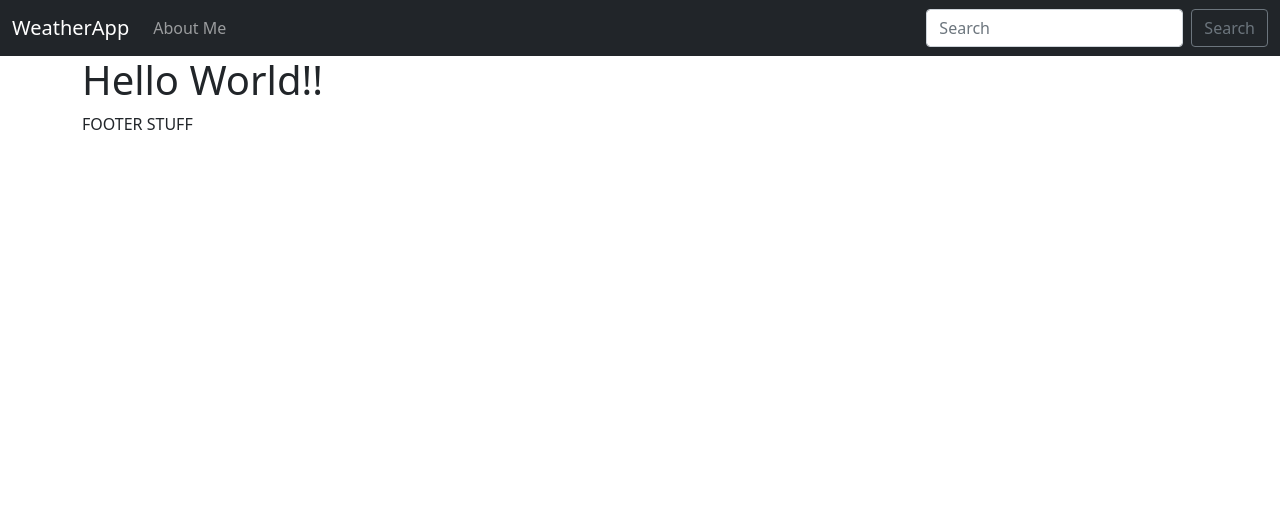
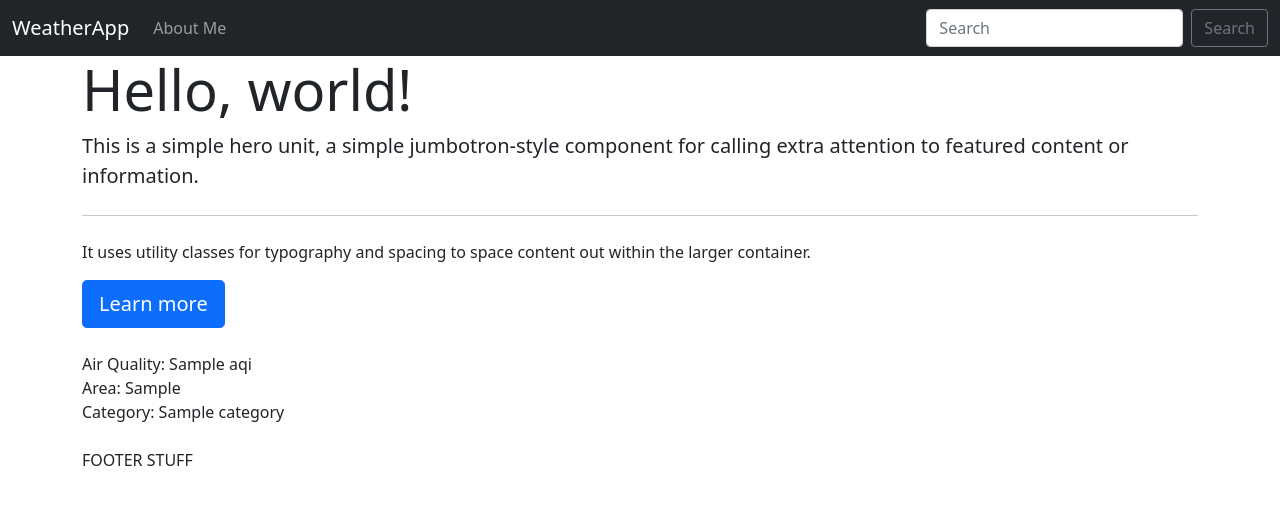
Before and after one commit to Xcheche/weather, a Django app: template lookup/templates/home.html in a window 1280 px wide. Shown: the top 505 px of the page. Run offline with Django 4.2, Linux system fonts and the light colour scheme; the template is opened without the code that fills it: most values are stand-ins (such as "Sample title", 1, 10 or a date in 2020).

Commit message:
jumbotron added

```diff
--- a/lookup/templates/home.html
+++ b/lookup/templates/home.html
@@ -1,5 +1,26 @@
 {% extends 'base.html' %} {% block content %}
+<div class="jumbotron">
+  <h1 class="display-4">Hello, world!</h1>
+  <p class="lead">
+    This is a simple hero unit, a simple jumbotron-style component for calling
+    extra attention to featured content or information.
+  </p>
+  <hr class="my-4" />
+  <p>
+    It uses utility classes for typography and spacing to space content out
+    within the larger container.
+  </p>
+  <a class="btn btn-primary btn-lg" href="#" role="button">Learn more</a>
+</div>
 
-<h1>Hello World!!</h1>
+<br />
 
+<!-- Access Air Quality and Area from the first item in the 'api' list -->
+Air Quality: {{ api.0.AQI }} <br />
+Area: {{ api.0.ReportingArea }} <br />
+Category: {{ api.0.Category.Name }} <br />
+
+<br />
+
+<!-- Access the third item in the 'api' list -->
 {% endblock %}
```
Also changed, not shown: lookup/views.py (+17 -3 lines), db.sqlite3.
